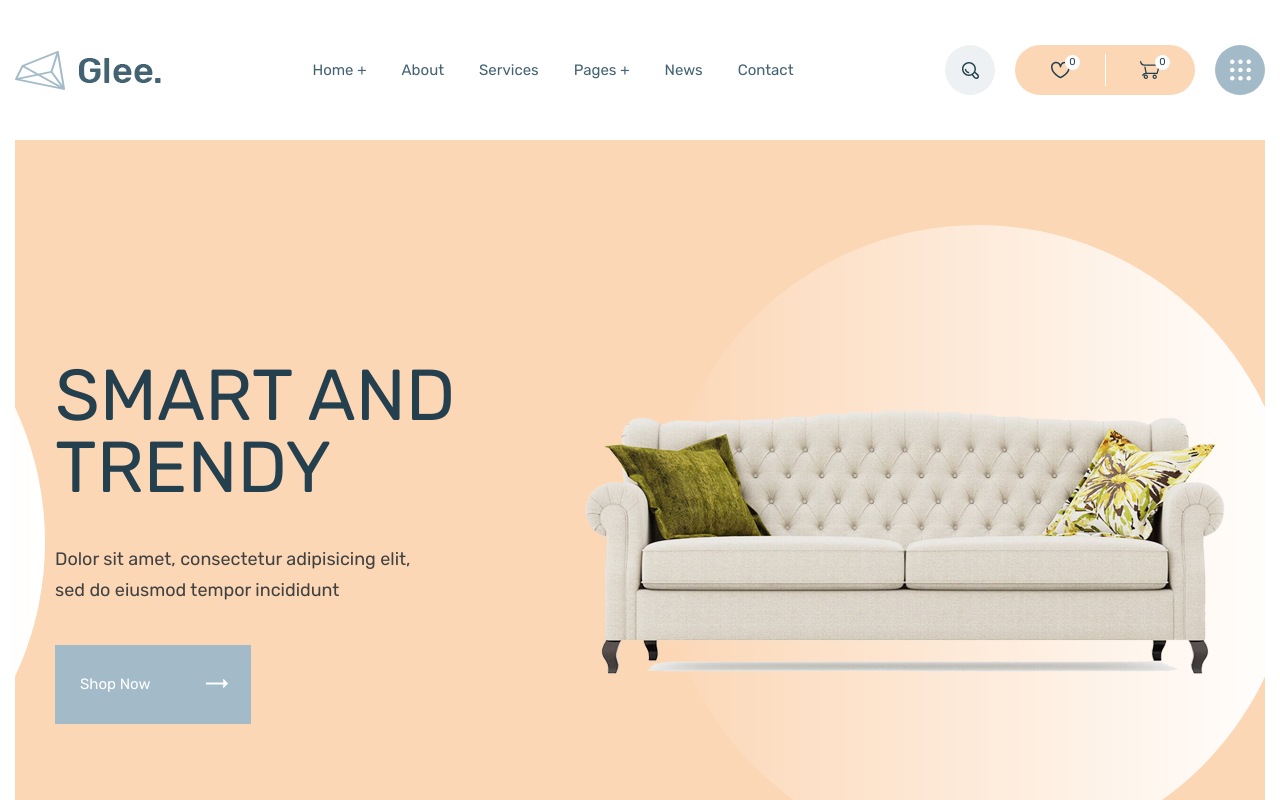
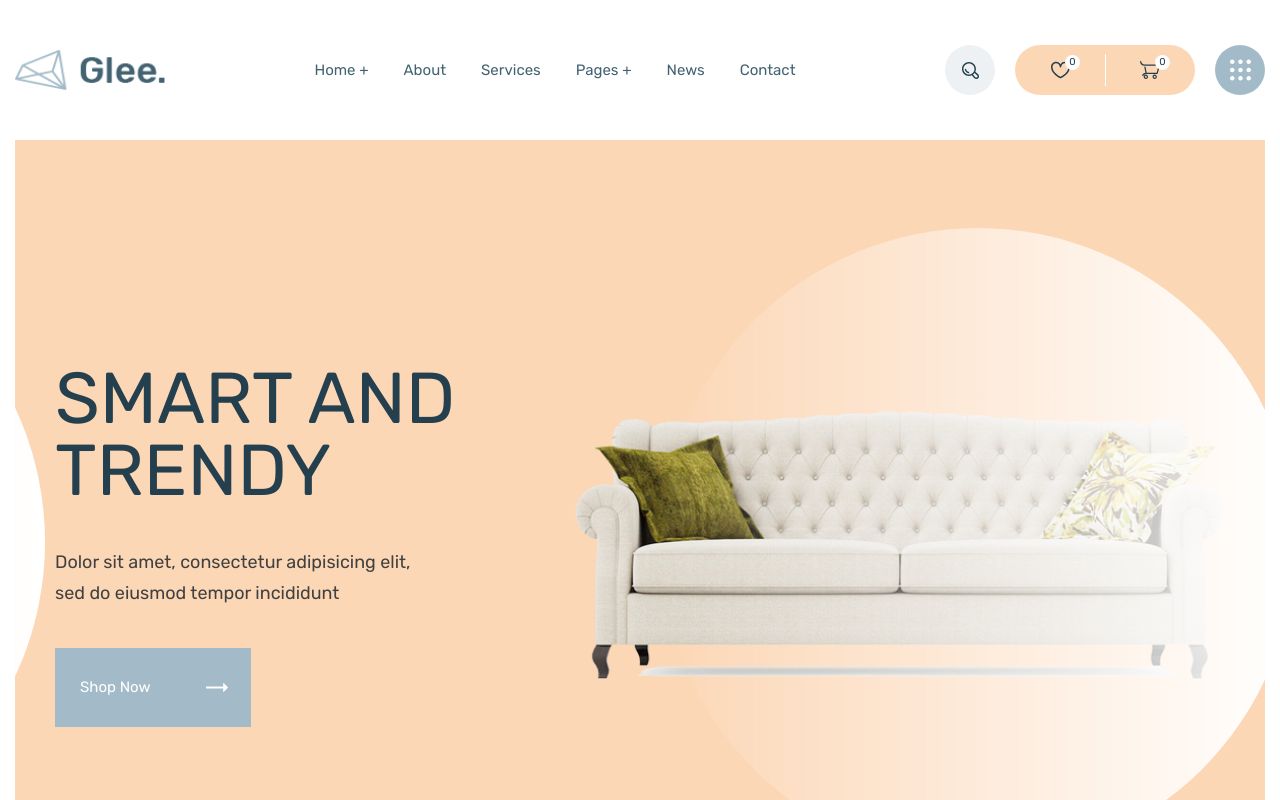
Before and after one commit to my-mint2021/glee, a website: page app/index.html in a window 1280 px wide. Shown: the top 800 px of the page. Drawn offline with nearby package versions, Linux system fonts and the light colour scheme; files that its build step writes are made by us from their sources; files whose address does not match are found by name.

Commit message:
work fix

```diff
--- a/app/index.html
+++ b/app/index.html
@@ -16,7 +16,7 @@
     <div class="container container--large">
       <nav class="header__inner">
         <a class="logo" href="#">
-          <img class="logo__img" src="images/logo.png" alt="logo">
+          <img class="logo__img" src="images/logo.png" width="150" height="40" alt="logo">
         </a>
 
         <ul class="menu">
@@ -73,7 +73,7 @@
             </div>
 
             <div class="user-nav__right">
-              <!-- доп обертки для hover -->
+              <!-- !доп обертки для hover -->
               <a class="user-nav__basket" href="#">
                 <svg width="20" height="18" xmlns="http://www.w3.org/2000/svg"
                   xmlns:xlink="http://www.w3.org/1999/xlink" xmlns:svgjs="http://svgjs.com/svgjs"
@@ -125,7 +125,7 @@
                 </a>
               </div>
               <div class="top-slider__images">
-                <img class="top-slider__img" src="images/slider-img.png" alt="slider image">
+                <img class="top-slider__img" src="images/slider-img.png" width="650" height="370" alt="slider image">
               </div>
 
             </div>
@@ -227,7 +227,7 @@
         <h2 class="title">
           Products of the week
         </h2>
-
+<!-- !---------------------------фильтр------------------------------- -->
         <ul class="products-week__filter">
           <span class="sr-only">Products of the week filter</span>
           <li class="products-week__wrapper">
@@ -252,14 +252,13 @@
             <button class="products-week__button" data-filter=".category-d" type="button">Decor</button>
           </li>
         </ul>
-
+<!-- !---------------------------товары------------------------------- -->
         <ul class="products-week__items">
           <li class="products-week__item mix category-a">
-
             <article class="products-card">
               <a class="products-card__link" href="#" target="_blank"></a>
               <div class="products-card__images">
-                <img class="products-card__img" src="images/filter/1.png" alt="product name">
+                <img class="products-card__img" src="images/filter/1.png" width="240" height="170" alt="product name">
               </div>
               <h3 class="products-card__name">
                 Wooden radio 111
@@ -671,9 +670,12 @@
 </body>
 
 
-<!-- ?карточка товара
-оутлайны
-подключение плагинов
-разбивка по блокам -->
+<!-- !карточка товара
+! оутлайны
+! подключение плагинов
+! разбивка по блокам
+!line-clamp scss mixin
+!футер к низу
+ -->
 
 </html>
--- a/app/scss/_global.scss
+++ b/app/scss/_global.scss
@@ -1,4 +1,12 @@
+
+html,
+body {
+  height: 100%;
+}
+
 body{
+  display: flex;
+  flex-direction: column;
   @extend %rubik-400;
   font-size: 16px;
   line-height: 1.9;
--- a/app/scss/style.scss
+++ b/app/scss/style.scss
@@ -5,13 +5,18 @@
 @import 'global';
 
 .header {
+  flex: 1 0 auto;
   &__inner {
     display: flex;
     justify-content: space-between;
     align-items: center;
   }
 }
-
+.logo{
+  &__img{
+    object-fit: contain;
+  }
+}
 .menu {
   display: flex;
 
@@ -170,6 +175,9 @@
 }
 
 // === main ===
+.main{
+  flex: 1 0 auto;
+}
 .top-slider {
 
   &__inner {
@@ -211,6 +219,11 @@
     line-height: 1;
     text-transform: uppercase;
     color: $slider-title;
+    // text-overflow: ellipsis;
+    // white-space: nowrap; /* Запрещаем перенос строк */
+    // overflow: hidden; /* Обрезаем все, что не помещается в область */
+    // background: #fc0; /* Цвет фона */
+    // padding: 5px; /* Поля вокруг текста */
   }
 
   &__text {
@@ -244,11 +257,14 @@
   }
 
   &__images {
-    position: relative;
+    // position: relative;
 
 
   }
 
+  &__img{
+    object-fit: contain;
+  }
   .slick-dots {
     position: absolute;
     display: flex;
@@ -437,7 +453,9 @@
       left: 0;
       right: 0;
     }
-
+    &__img{
+      object-fit: contain;
+    }
     &__nav {
       position: absolute;
       top: 50%;
@@ -497,10 +515,10 @@
 
 // === footer ===
 .footer {
+  flex: 0 0 auto;
   @extend %rubik-400;
   font-size: 14px;
   color: $footer-text;
-
   &__logo {
     display: block;
     margin-bottom: 30px;
```
